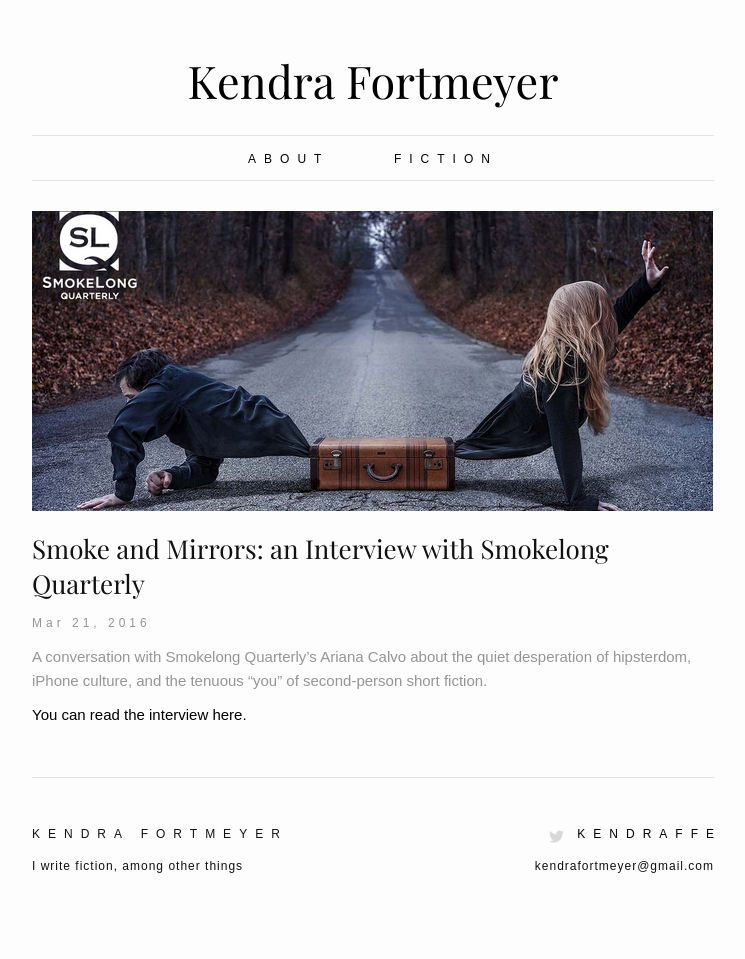
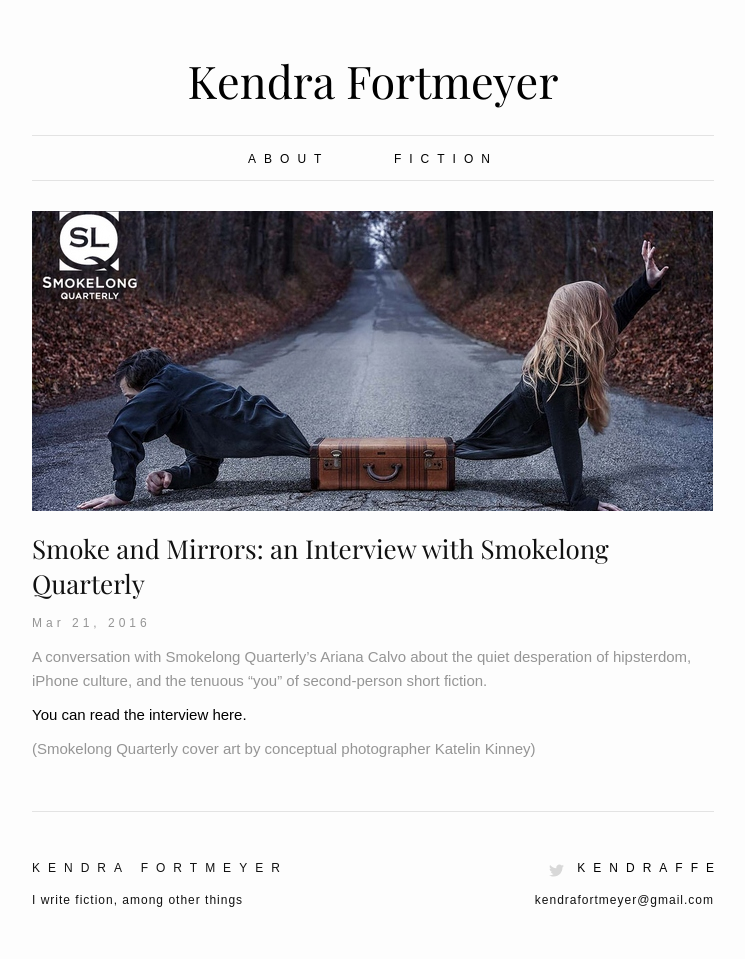
Before and after one commit to rblakemesser/rblakemesser.github.io, a Jekyll site: the page built from _posts/2016-03-21-smokelongq.markdown, in a window 1280 px wide. Shown: the whole page, without its empty margins (267-1012 px from the left). Built offline with Jekyll 4.4.1, drawn with Linux system fonts in a browser that asks for light colours; some web fonts are replaced; before the commit the page ends 925 px from its top, so only the background shows below that.

Commit message:
image credit

```diff
--- a/_posts/2016-03-21-smokelongq.markdown
+++ b/_posts/2016-03-21-smokelongq.markdown
@@ -10,3 +10,5 @@ link: "http://www.smokelong.com/smoke-and-mirrors-an-interview-with-kendra-fortm
 A conversation with Smokelong Quarterly's Ariana Calvo about the quiet desperation of hipsterdom, iPhone culture, and the tenuous "you" of second-person short fiction.
 
 [You can read the interview here.]({{ page.link }})
+
+(Smokelong Quarterly cover art by conceptual photographer Katelin Kinney)
```
